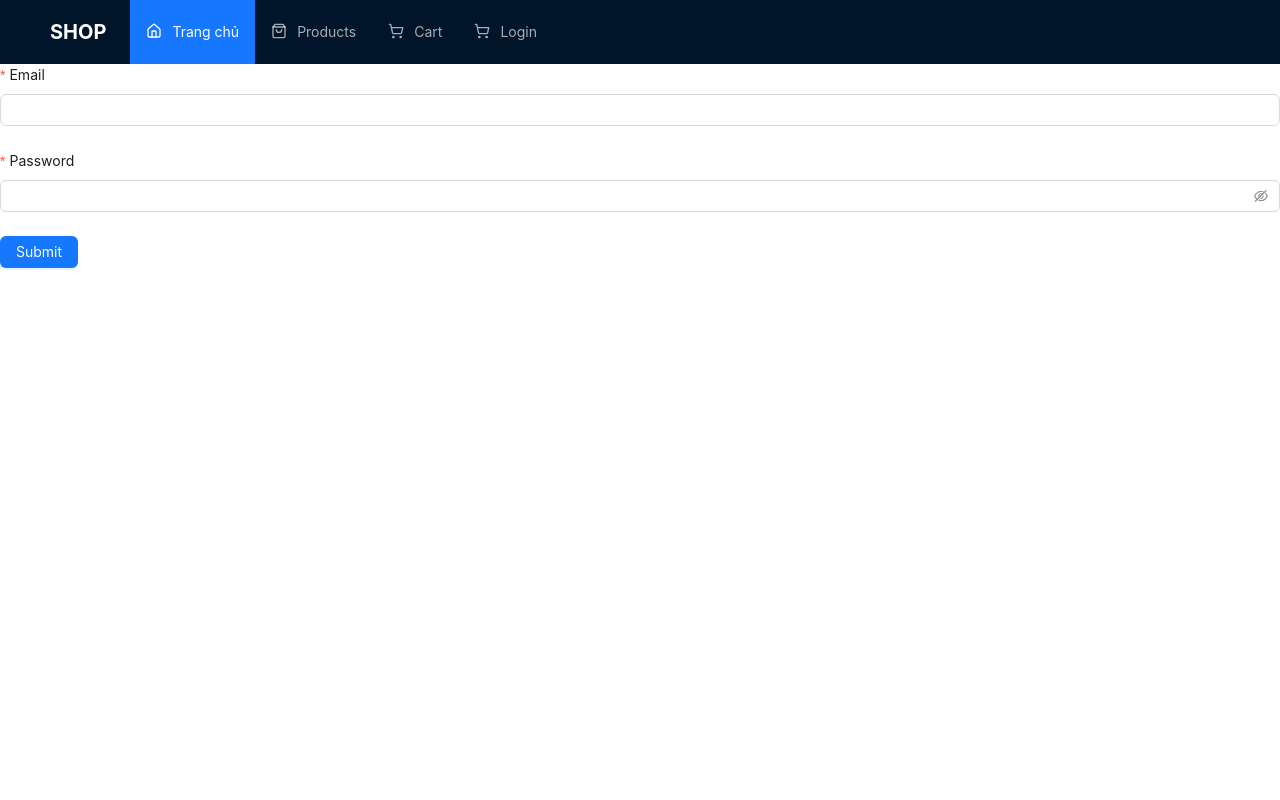
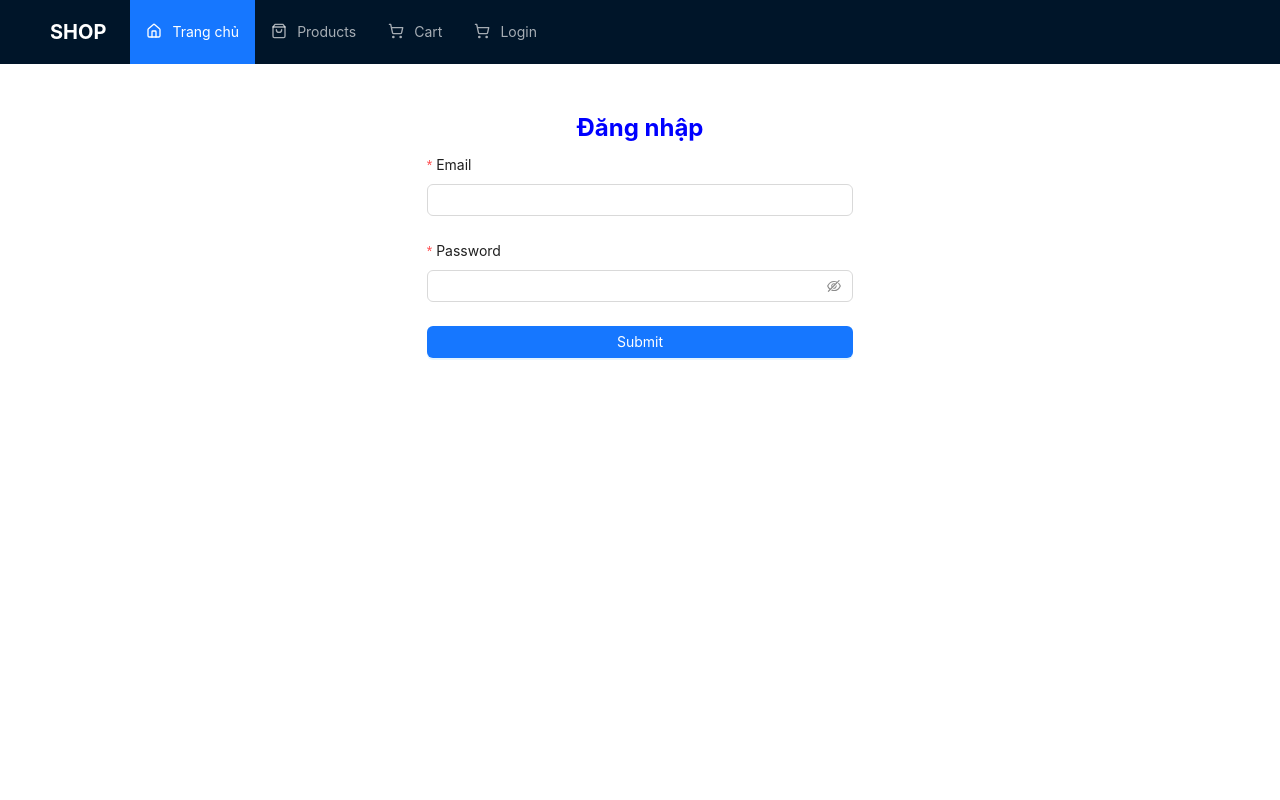
Before and after one commit to chinhnx/asm-fe2, a React (Vite) app: page /login in a window 1280 px wide. Shown: the top 800 px of the page. Built offline with nearby package versions, Linux system fonts and the light colour scheme.

Commit message:
Chinh form login client

```diff
--- a/src/pages/admin/auth/Login.tsx
+++ b/src/pages/admin/auth/Login.tsx
@@ -1,4 +1,4 @@
-import { Button, Form, Input, message, notification } from "antd";
+import { Button, Col, Form, Input, message, notification, Row } from "antd";
 import axios, { AxiosError } from "axios";
 import { useEffect } from "react";
 import { useNavigate } from "react-router-dom";
@@ -46,6 +46,11 @@ function Login() {
 
   };
   return (
+    <Row justify="center"  style={{ height: "100vh", marginTop:"50px" }}>
+    <Col span={8}>
+      <h1 style={{ textAlign: "center", color: "blue", fontSize: "24px", fontWeight: "bold" }}>
+        Đăng nhập
+      </h1>
       <Form form={form} onFinish={handleSubmit} layout="vertical">
         <Form.Item
           name="email"
@@ -61,10 +66,12 @@ function Login() {
         >
           <Input.Password />
         </Form.Item>
-      <Button type="primary" htmlType="submit">
+        <Button type="primary" htmlType="submit" block>
           Submit
         </Button>
       </Form>
+    </Col>
+  </Row>
   );
 }
 
```
Lines whose indentation alone changed are shown as unchanged.
